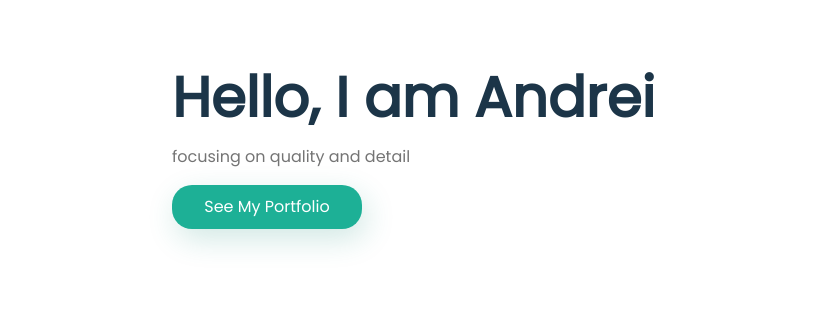
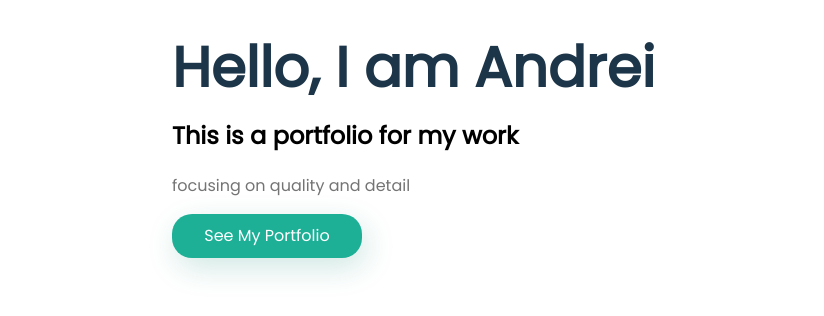
Before and after one commit to andreipetrascu/my-web-page, a plain HTML site: page index.html in a window 1280 px wide. Shown: the part 252-568 px from the top of the page, 456-1280 px from the left. Drawn offline with Linux system fonts and the light colour scheme.

Commit message:
index updated

```diff
--- a/index.html
+++ b/index.html
@@ -53,6 +53,7 @@
 
     <div class="main-text">
       <h1>Hello, I am Andrei</h1>
+      <h2>This is a portfolio for my work</h2>
       <p>focusing on quality and detail</p>
 
       <a href="#" class="portfolio-btn">See My Portfolio</a>
```
